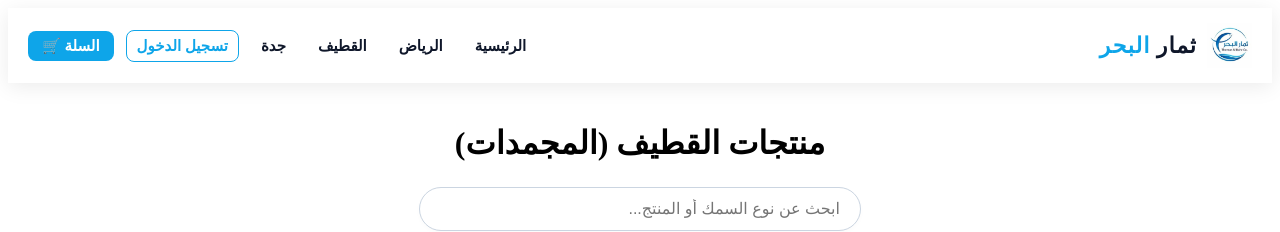
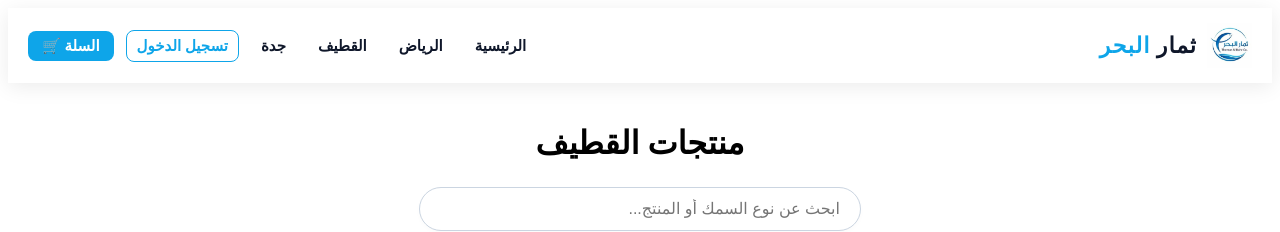
Before and after one commit to MOO651/themar-albahr, a React (Vite) app in the folder my-fish-shop/: page /qatif in a window 1280 px wide. Shown: the top 232 px of the page. Built offline with nearby package versions, Linux system fonts and the light colour scheme; no server answers; the database is empty.

Commit message:
Update Qatif page title

```diff
--- a/my-fish-shop/src/pages/Qatif.tsx
+++ b/my-fish-shop/src/pages/Qatif.tsx
@@ -23,7 +23,7 @@ const Qatif = () => {
 
   return (
     <div style={{ padding: "20px", textAlign: "center" }}>
-      <h1>منتجات القطيف (المجمدات)</h1>
+      <h1>منتجات القطيف</h1>
 
       {/* خانة البحث الشيك */}
       <div style={{ margin: "25px 0" }}>
```
